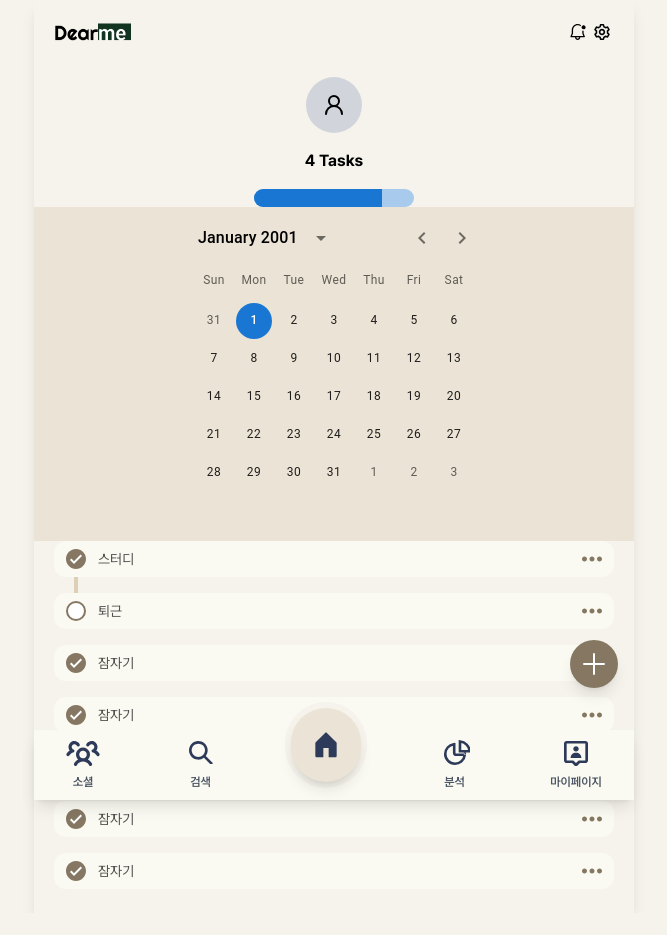
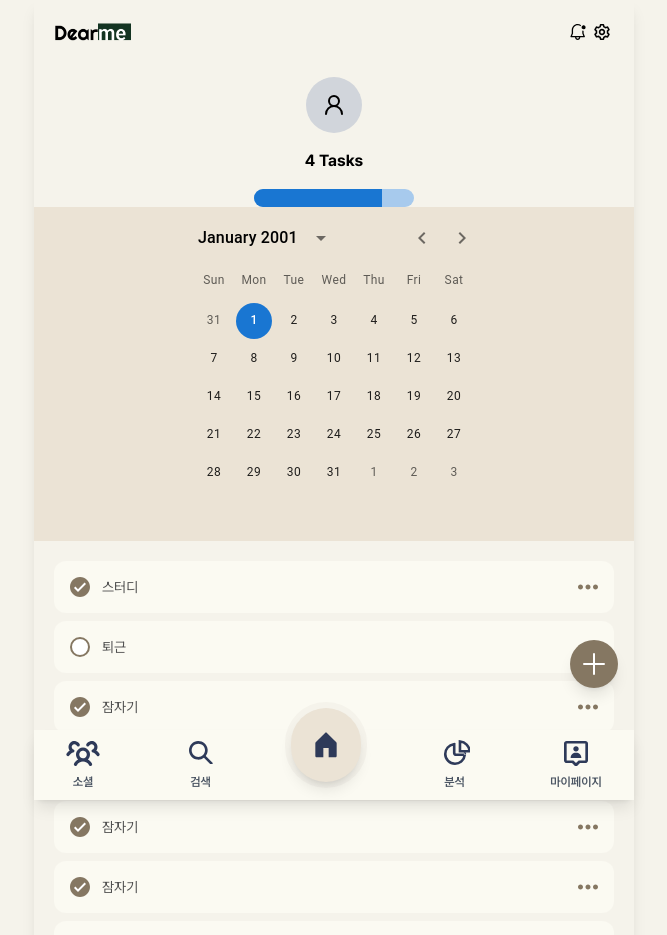
Before and after one commit to tedhun21/dearme, a Next.js app: page /1/todo in a window 1280 px wide. Shown: the top 935 px of the page, without its empty margins (306-973 px from the left). Before the commit the page ends 913 px from the top, so only its background shows below. Built offline with nearby package versions, Linux system fonts and the light colour scheme.

Commit message:
Feat: todo drag (#22)

```diff
--- a/app/[date]/todo/page.tsx
+++ b/app/[date]/todo/page.tsx
@@ -1,34 +1,20 @@
 "use client";
+
+import { useState } from "react";
+import { useParams } from "next/navigation";
+
+import { Modal } from "@mui/joy";
+import { LinearProgress, Switch } from "@mui/material";
+import { DateCalendar, LocalizationProvider } from "@mui/x-date-pickers";
+import { AdapterDayjs } from "@mui/x-date-pickers/AdapterDayjs";
+import dayjs, { Dayjs } from "dayjs";
 
 import Footer from "@/app/ui/footer";
 import Header from "@/app/ui/header";
-import Todo from "@/app/ui/me/Todo";
 import UserIcon from "@/public/me/UserIcon";
 import PlusIcon from "@/public/todo/PlusIcon";
 import XIcon from "@/public/todo/XIcon";
-import { Modal } from "@mui/joy";
-import { LinearProgress, Switch } from "@mui/material";
-import {
-  DateCalendar,
-  DatePicker,
-  LocalizationProvider,
-  PickersDay,
-  StaticDatePicker,
-} from "@mui/x-date-pickers";
-import { AdapterDayjs } from "@mui/x-date-pickers/AdapterDayjs";
-import dayjs, { Dayjs } from "dayjs";
-import { useParams } from "next/navigation";
-import { useState } from "react";
-
-const todos = [
-  { id: 1, body: "스터디", checked: true },
-  { id: 2, body: "퇴근", checked: false },
-  { id: 3, body: "잠자기", checked: true },
-  { id: 4, body: "잠자기", checked: true },
-  { id: 5, body: "잠자기", checked: true },
-  { id: 6, body: "잠자기", checked: true },
-  { id: 7, body: "잠자기", checked: true },
-];
+import DragTodo from "@/app/ui/todo/drag";
 
 export default function DailyTodo() {
   const { date: defaultDate } = useParams<{ date: string }>();
@@ -79,11 +65,8 @@ export default function DailyTodo() {
               </LocalizationProvider>
             </div>
           </section>
-          <section className="relative flex flex-col gap-4 px-5 pb-3">
-            {todos.map((todo) => (
-              <Todo key={todo.id} todo={todo} />
-            ))}
-            <div className="absolute mx-5 my-9 h-4 w-1 bg-default-400"></div>
+          <section>
+            <DragTodo />
           </section>
         </article>
 
--- a/app/ui/me/Todo.tsx
+++ b/app/ui/me/Todo.tsx
@@ -15,10 +15,13 @@ interface TodoProps {
 
 export default function Todo({ todo }: TodoProps) {
   const [isChecked, setIsChecked] = useState("비공개");
-  const [popup, setPopup] = useState(false);
+  const [popup, setPopup] = useState<boolean>(false);
   const modalRef = useRef<HTMLDivElement | null>(null);
 
-  const handleToggleClick = () => {};
+  const handleToggleClick = (e) => {
+    e.stopPropagation();
+    setIsChecked((prev) => !prev);
+  };
 
   const handleOpenClick = (e: React.MouseEvent<HTMLButtonElement>) => {
     e.stopPropagation(); // 이벤트 버블링 막기
@@ -45,14 +48,14 @@ export default function Todo({ todo }: TodoProps) {
   }, [popup]);
 
   return (
-    <div className="flex justify-between rounded-xl bg-default-100 px-3 py-2">
+    <>
       <div className="flex gap-3">
         {todo.checked ? (
-          <button onClick={() => handleToggleClick()}>
+          <button onClick={(e) => handleToggleClick(e)}>
             <TodoCheckTrueIcon className="hover:tedxt-default-700 h-5 w-5 fill-current text-default-600" />
           </button>
         ) : (
-          <button onClick={() => handleToggleClick()}>
+          <button onClick={(e) => handleToggleClick(e)}>
             <TodoCheckFalseIcon className="hover:tedxt-default-700 h-5 w-5 fill-current text-default-600" />
           </button>
         )}
@@ -101,6 +104,6 @@ export default function Todo({ todo }: TodoProps) {
         )}
         <ThreeDots className="h-5 w-5 fill-current text-default-600 hover:text-default-700" />
       </button>
-    </div>
+    </>
   );
 }
--- /dev/null
+++ b/app/ui/todo/drag.tsx
@@ -0,0 +1,122 @@
+import {
+  DragDropContext,
+  Draggable,
+  DropResult,
+  Droppable,
+} from "react-beautiful-dnd";
+import Todo from "../me/Todo";
+import { useEffect, useState } from "react";
+
+const defaultTodo = [
+  { id: 1, body: "스터디", checked: true },
+  { id: 2, body: "퇴근", checked: false },
+  { id: 3, body: "잠자기", checked: true },
+  { id: 5, body: "잠자기", checked: true },
+  { id: 4, body: "잠자기", checked: true },
+  { id: 6, body: "잠자기", checked: true },
+  { id: 7, body: "잠자기", checked: true },
+];
+
+type Todo = {
+  id: number;
+  body: string;
+  checked: boolean;
+};
+
+const reorder = (list: Object[], startIndex: number, endIndex: number) => {
+  const result = Array.from(list);
+  // 배열에서 startIndex에 있는 한 개 요소 제거
+  const [removed] = result.splice(startIndex, 1);
+  // 제거된 요소를 배열에 하나도 제거하지 않고 endIndex에 추가
+  result.splice(endIndex, 0, removed);
+
+  return result;
+};
+
+const getListStyle = (isDraggingOver) => ({
+  padding: 20,
+  display: "flex",
+  flexDirection: "column",
+  gap: 8,
+  width: "100%",
+
+  background: isDraggingOver ? "#143422" : "#F5F3EB",
+});
+
+const getTodoStyle = (isDragging, draggableStyle) => ({
+  userSelect: "none",
+  display: "flex",
+  justifyContent: "space-between",
+  padding: 16,
+  borderRadius: 12,
+
+  background: isDragging ? "#EDA323" : "#FBFAF2",
+  ...draggableStyle,
+});
+
+export default function DragTodo() {
+  const [enabled, setEnabled] = useState(false);
+  const [todos, setTodos] = useState<Todo[]>(defaultTodo);
+
+  const onDragEnd = ({ source, destination }: DropResult) => {
+    // console.log(">>> source", source.index);
+    // console.log(">>> destination", destination);
+
+    if (!destination) {
+      return;
+    }
+
+    const _todos = reorder(todos, source.index, destination.index) as Todo[];
+    setTodos(_todos);
+  };
+
+  useEffect(() => {
+    const animation = requestAnimationFrame(() => setEnabled(true));
+
+    return () => {
+      cancelAnimationFrame(animation);
+      setEnabled(false);
+    };
+  }, []);
+
+  if (!enabled) {
+    return null;
+  }
+
+  return (
+    <DragDropContext onDragEnd={onDragEnd}>
+      <Droppable droppableId="droppable">
+        {(provided, snapshot) => (
+          <div
+            ref={provided.innerRef}
+            {...provided.droppableProps}
+            style={getListStyle(snapshot.isDraggingOver)}
+          >
+            {todos.map((todo, index) => (
+              <Draggable
+                key={todo.id}
+                draggableId={todo.id.toString()}
+                index={index}
+              >
+                {(provided, snapshot) => (
+                  <div
+                    ref={provided.innerRef}
+                    {...provided.draggableProps}
+                    {...provided.dragHandleProps}
+                    style={getTodoStyle(
+                      snapshot.isDragging,
+                      provided.draggableProps.style,
+                    )}
+                  >
+                    <Todo todo={todo} />
+                  </div>
+                )}
+              </Draggable>
+            ))}
+            {provided.placeholder}
+          </div>
+        )}
+      </Droppable>
+    </DragDropContext>
+  );
+}
--- a/next.config.js
+++ b/next.config.js
@@ -1,4 +1,6 @@
 /** @type {import('next').NextConfig} */
-const nextConfig = {};
+const nextConfig = {
+  reactStrictMode: false,
+};
 
 module.exports = nextConfig;
--- a/package.json
+++ b/package.json
@@ -16,12 +16,14 @@
     "@mui/material": "^5.14.20",
     "@mui/system": "^5.15.0",
     "@mui/x-date-pickers": "6.18.5",
+    "@types/react-beautiful-dnd": "^13.1.7",
     "apexcharts": "3.45.0",
     "clsx": "2.0.0",
     "dayjs": "1.11.10",
     "next": "14.0.4",
     "react": "^18.2.0",
     "react-apexcharts": "1.4.1",
+    "react-beautiful-dnd": "^13.1.1",
     "react-dom": "^18.2.0",
     "swiper": "^11.0.5",
     "tailwind-scrollbar-hide": "^1.1.7"
```
Also changed, not shown: 1 other file (tests, documents, lock files or other folders).
